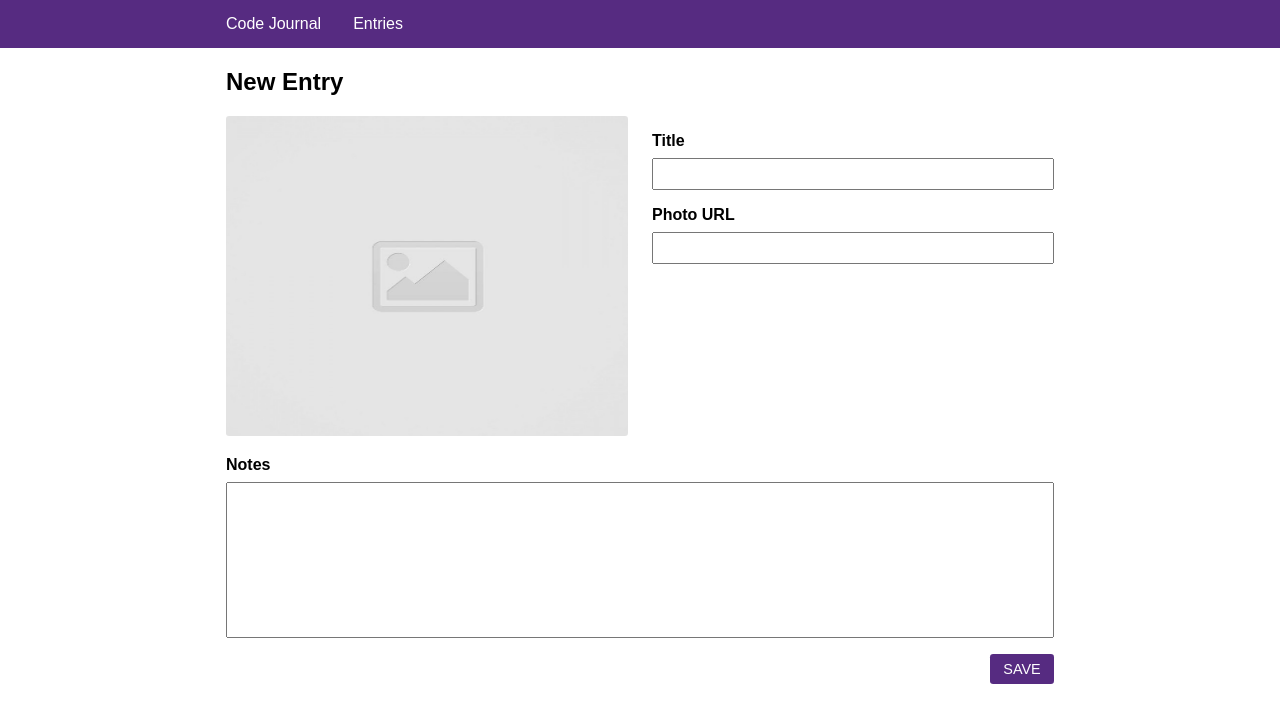
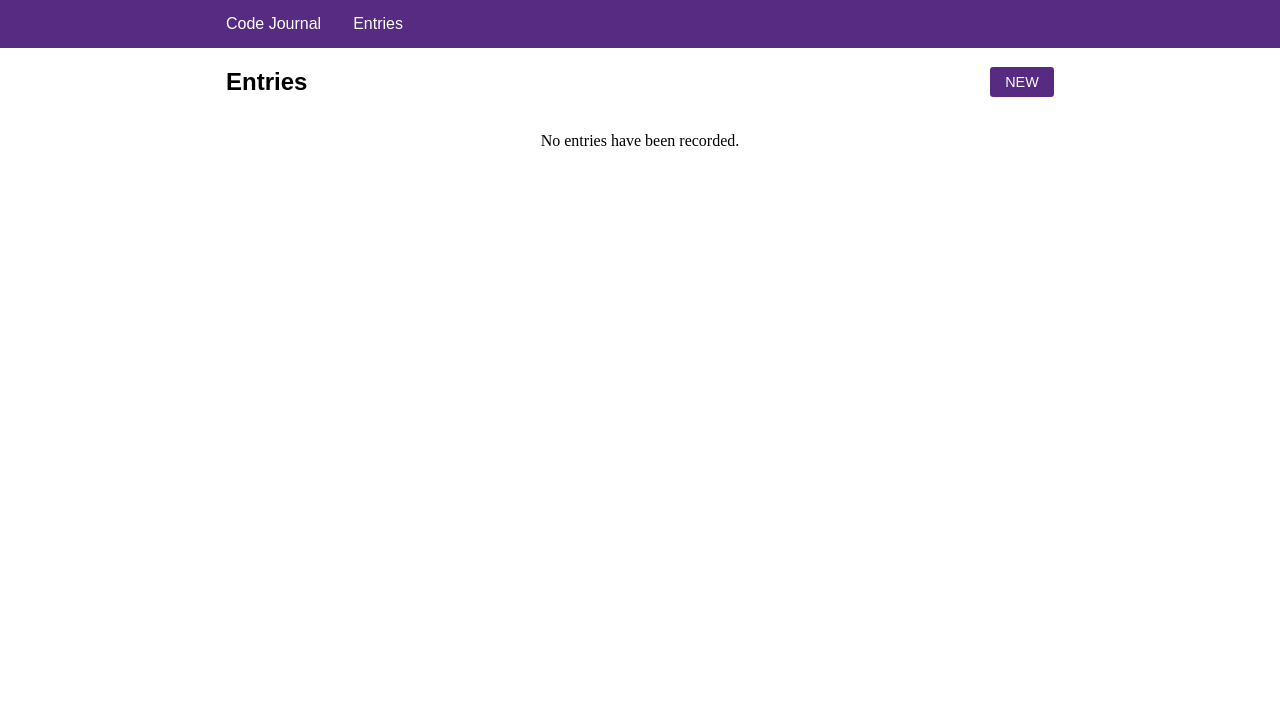
Before and after one commit to m-Cho1/code-journal, a website: page index.html in a window 1280 px wide. Drawn offline with Linux system fonts and the light colour scheme; a web font is replaced by a local one.

Commit message:
worked on entries page-emtpy

```diff
--- a/css/styles.css
+++ b/css/styles.css
@@ -68,3 +68,21 @@ textarea {
   padding-left: 2rem;
   text-decoration: none;
 }
+
+.style-ul {
+  list-style: none;
+  padding-left: 0;
+  text-align: center;
+}
+
+.justify-end {
+  justify-content: end;
+}
+
+.align-item {
+  align-items: center;
+}
+
+.space-between {
+  justify-content: space-between;
+}
--- a/index.html
+++ b/index.html
@@ -32,7 +32,7 @@
     </div>
   </header>
   <main>
-    <div data-view="entry-form" class="container">
+    <div data-view="entry-form" class="container hidden">
       <form action="" id="form-entry">
         <div class="row">
           <div class="column-full">
@@ -64,8 +64,16 @@
       </form>
     </div>
     <div data-view="entries">
-      <ul>
-
+      <div class="container">
+        <div class="row">
+          <div class="column-full display-flex space-between align-item">
+            <h2 class="font">Entries</h2>
+            <button class="style-button">NEW</button>
+          </div>
+        </div>
+      </div>
+      <ul class="style-ul">
+        <li>No entries have been recorded.</li>
       </ul>
     </div>
   </main>
```
